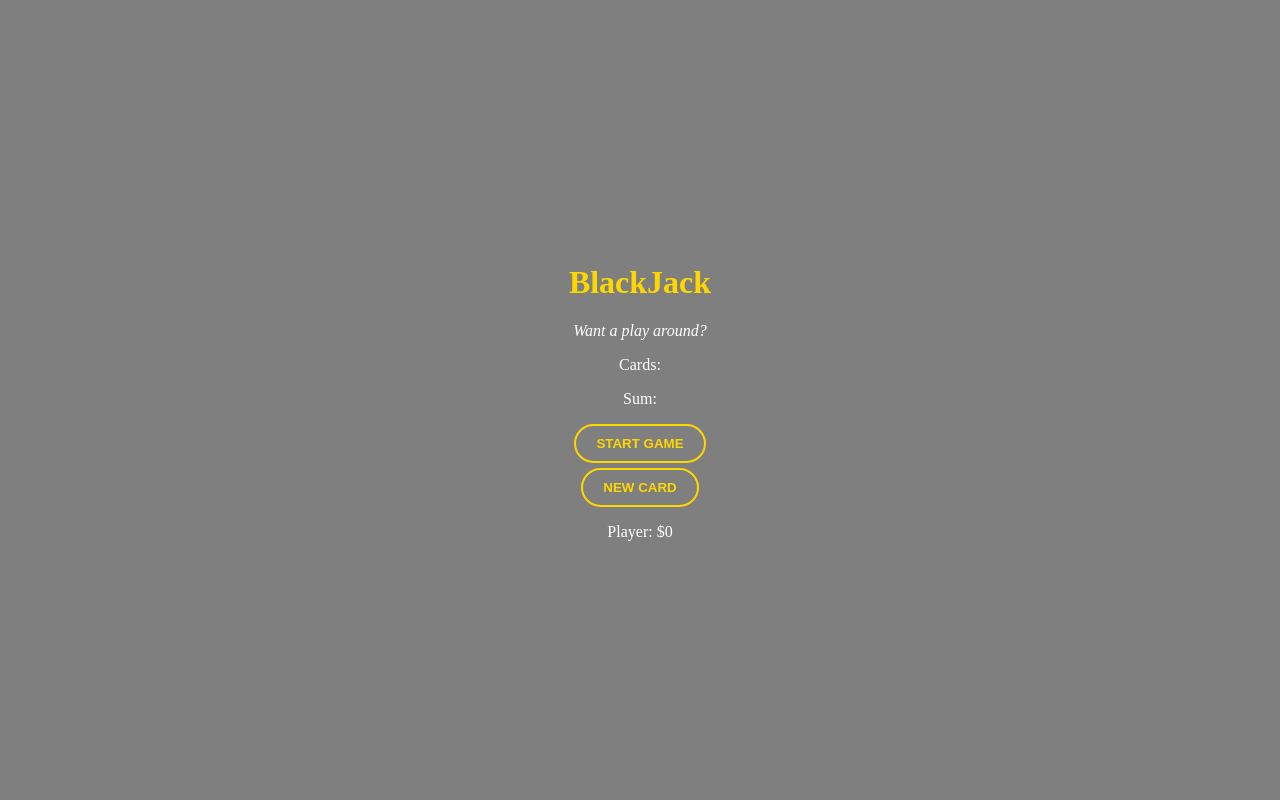
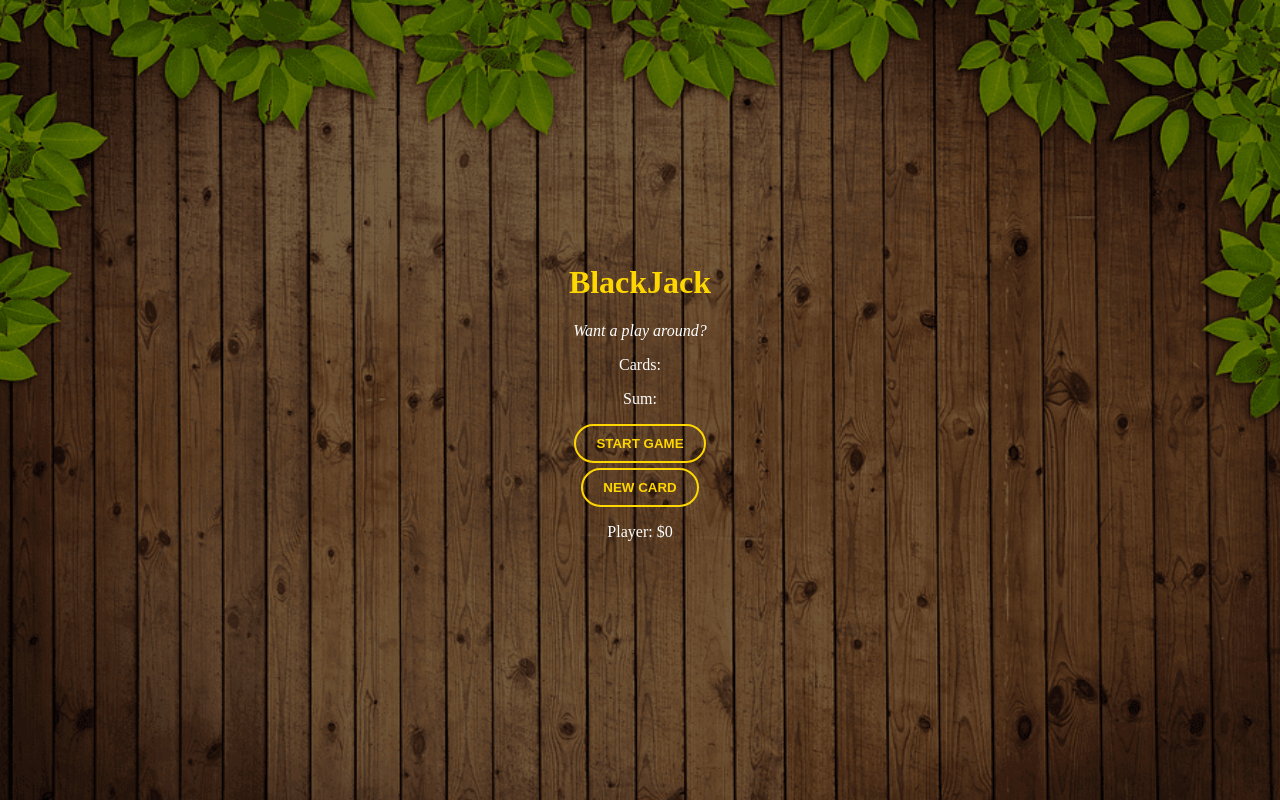
Before and after one commit to jpmacanlalay/simple-blackjack-game, a plain HTML site: page blackjack.html in a window 1280 px wide. Drawn offline with Linux system fonts and the light colour scheme.

Commit message:
Update blackjack.css

```diff
--- a/blackjack.css
+++ b/blackjack.css
@@ -1,7 +1,7 @@
 body{
  margin: 0;
  padding: 0;
- background-image: url('img/bg-img.png'), linear-gradient(rgba(0,0,0,0.5), rgba(0,0,0,0.5));
+ background-image: url('bg-img.png'), linear-gradient(rgba(0,0,0,0.5), rgba(0,0,0,0.5));
  background-repeat: no-repeat;
  background-size: cover;
  background-blend-mode: overlay;
```
